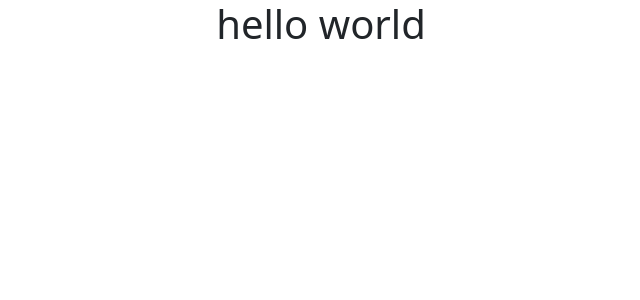
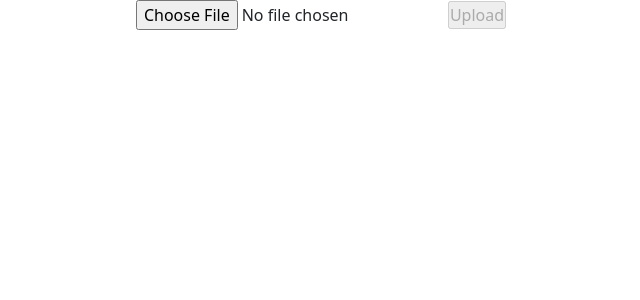
Before and after one commit to abbyrobinson13/mb-pension-web, a React (Create React App) app: page /employees in a window 1280 px wide. Shown: the top 300 px of the page, without its empty margins (319-959 px from the left). Built offline with nearby package versions, Linux system fonts and the light colour scheme.

Commit message:
choose file button added

```diff
--- a/src/components/pages/employees.jsx
+++ b/src/components/pages/employees.jsx
@@ -1,7 +1,11 @@
 import React from 'react';
-
 function employees() {
-  return <h1>hello world</h1>;
+  return (
+    <div>
+      <input type="file" />
+      <input id="upload" type="button" value="Upload" disabled />
+    </div>
+  );
 }
 
 export default employees;
```
